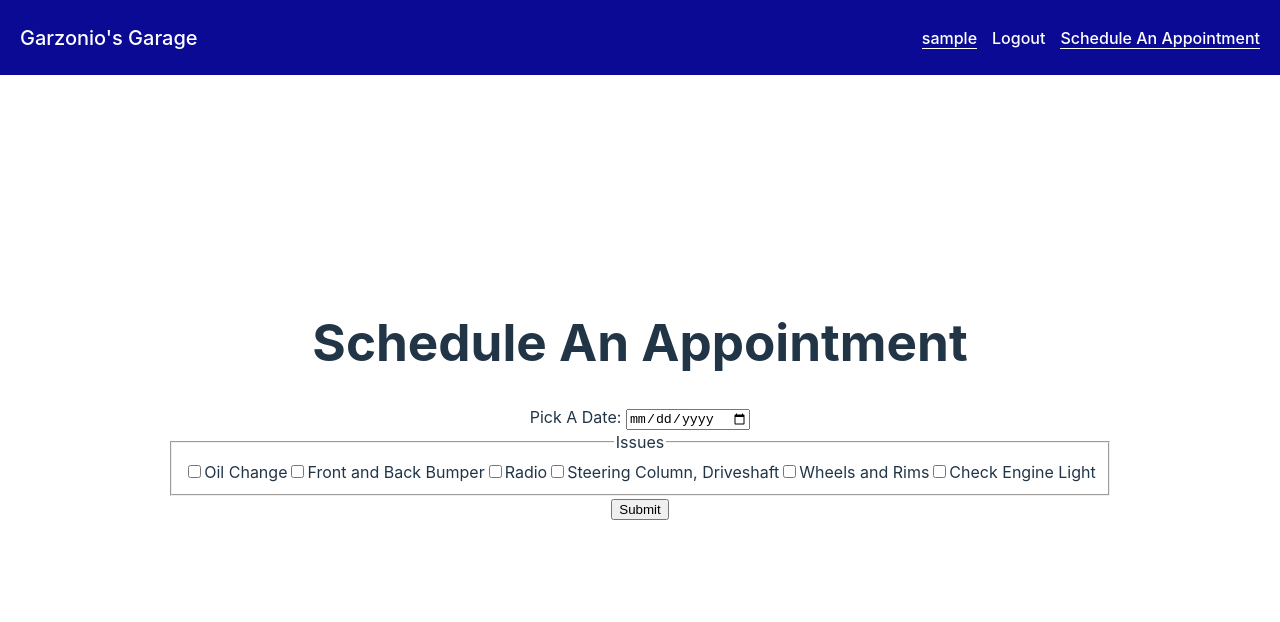
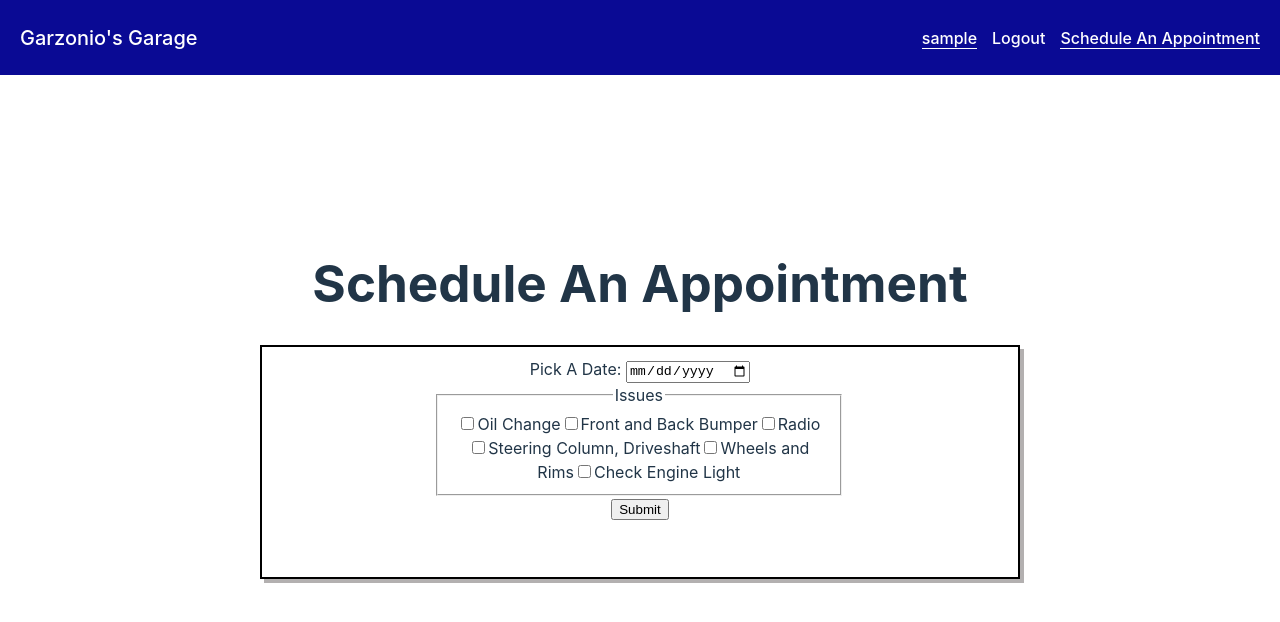
Before and after one commit to Szheng2048/auto-store-website-frontend, a React (Vite) app: page /issues in a window 1280 px wide. Shown: the top 622 px of the page. Built offline with nearby package versions, Linux system fonts and the light colour scheme; sample sign-in values are in the browser's storage.

Commit message:
finished making display look better on pages and issues.jsx

```diff
--- a/src/components/Issues/Issues.css
+++ b/src/components/Issues/Issues.css
@@ -0,0 +1,12 @@
+.problems-form{
+    border: 2px solid black;
+    width:80%;
+    height: 220px;
+    box-shadow: rgb(179, 176, 176) 4px 4px;
+    padding-top:10px;
+}
+
+fieldset{
+    width:50%;
+    margin-left:23%;
+}
--- a/src/components/Issues/Issues.jsx
+++ b/src/components/Issues/Issues.jsx
@@ -1,6 +1,6 @@
 import React, { Component } from 'react'
 import Axios from "../utils/Axios"
-
+import "./Issues.css"
 export class Issues extends Component {
     state={
         problemArray:[],
@@ -65,7 +65,7 @@ export class Issues extends Component {
     }]
     return (
       <div>
-        <h1>Schedule An Appointment</h1>
+        <h1 className='appHeader'>Schedule An Appointment</h1>
         <div className='form-div'>
             <form className='problems-form' onSubmit={this.handleOnSubmit}>
                 <label htmlFor="date">Pick A Date: </label>
--- a/src/components/Login/Login.css
+++ b/src/components/Login/Login.css
@@ -52,7 +52,8 @@ justify-content: center;
 margin-top: 2%;
 }
 .button-container button {
-padding: 10px 10px;
+/* margin-top: 90px; */
+padding: 10px 20px;
 background-color: black;
 color: white;
 font-size: 25px;
@@ -72,5 +73,5 @@ font-size: 16px;
 color: red;
 }
 .redirect{
-    margin-top: 100px;
+    /* margin-top: 35px; */
 }
```
